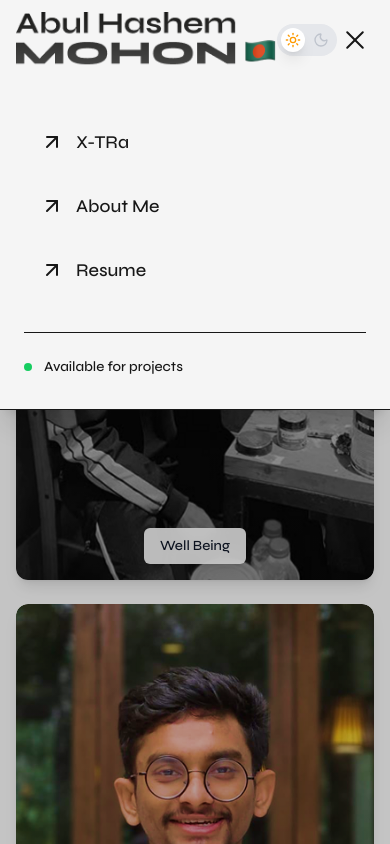
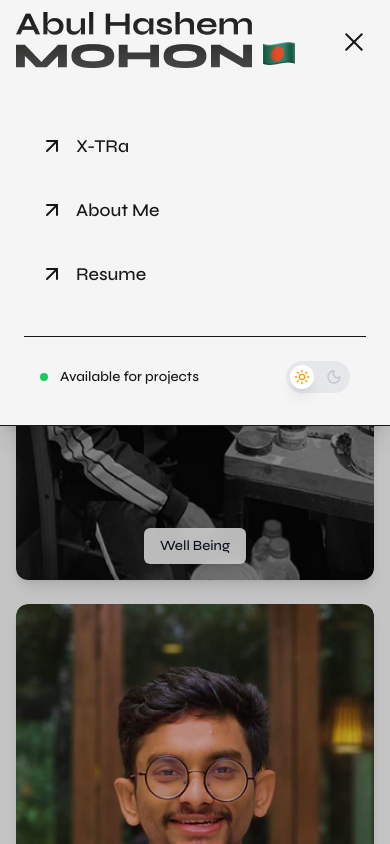
Before and after one commit to KhandakerSamin/mohon-frontend, a Next.js app: page /about in a window 390 px wide. Both pictures are taken after a click on the button 355 px from the left and 39 px from the top of the page. Shown: the top 844 px of the page. Built offline with nearby package versions, Linux system fonts and the light colour scheme.

Commit message:
Changed the position of toggle in mobile

```diff
--- a/src/components/Global/Navbar.js
+++ b/src/components/Global/Navbar.js
@@ -44,7 +44,7 @@ const Navbar = () => {
               <Image
                 src={theme === "dark" ? "/NewLogoDark.png" : "/NewLogo.png"}
                 alt="Md Abul Hashem Logo"
-                width={140}
+                width={160}
                 height={50}
                 priority
                 className="h-auto w-auto object-contain"
@@ -64,8 +64,12 @@ const Navbar = () => {
               </a>
             </div>
 
-            {/* Theme toggle */}
+            <div className="hidden md:block">
+              {/* Theme toggle */}
             <ThemeToggle />
+            </div>
+
+
 
             {/* Mobile menu button */}
             <button
@@ -131,6 +135,8 @@ const Navbar = () => {
                   <ArrowUpRight /> Resume
                 </span>
               </a>
+
+
             </nav>
 
             <div
@@ -138,9 +144,15 @@ const Navbar = () => {
                 isMenuOpen ? "translate-y-0 opacity-100" : "translate-y-2 opacity-0"
               }`}
             >
-              <div className="flex items-center space-x-3">
-                <div className="w-2 h-2 rounded-full bg-green-500 animate-pulse"></div>
+              <div className="flex justify-between items-center px-4">
+                <div className="flex items-center space-x-3">
+                  <div className="w-2 h-2 rounded-full bg-green-500 animate-pulse"></div>
                 <span className="text-sm font-medium">Available for projects</span>
+                </div>
+               {/* Theme toggle */}
+            <div className=" flex justify-start items-center gap-3">
+            <ThemeToggle />
+            </div>
               </div>
             </div>
           </div>
```
